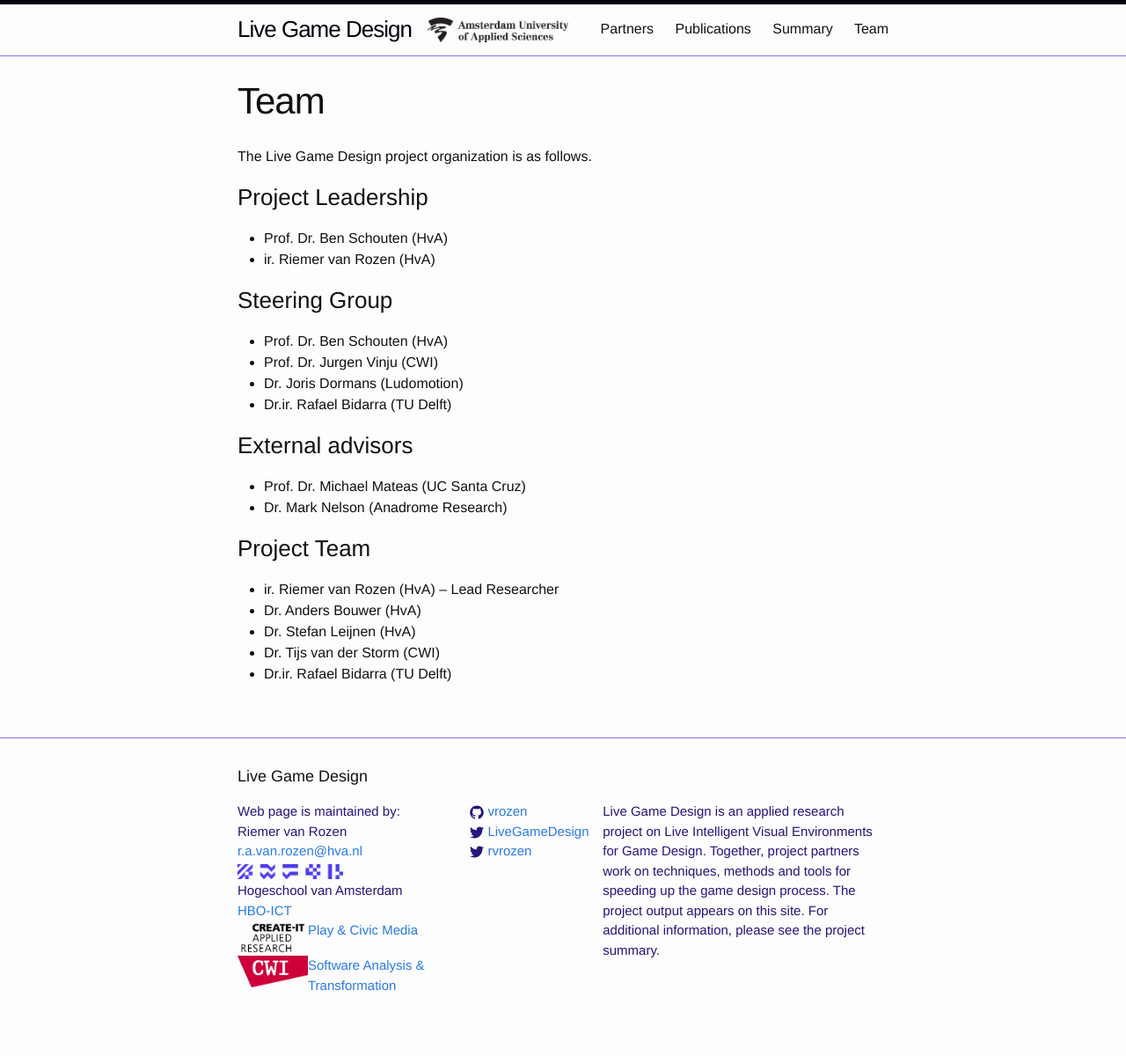
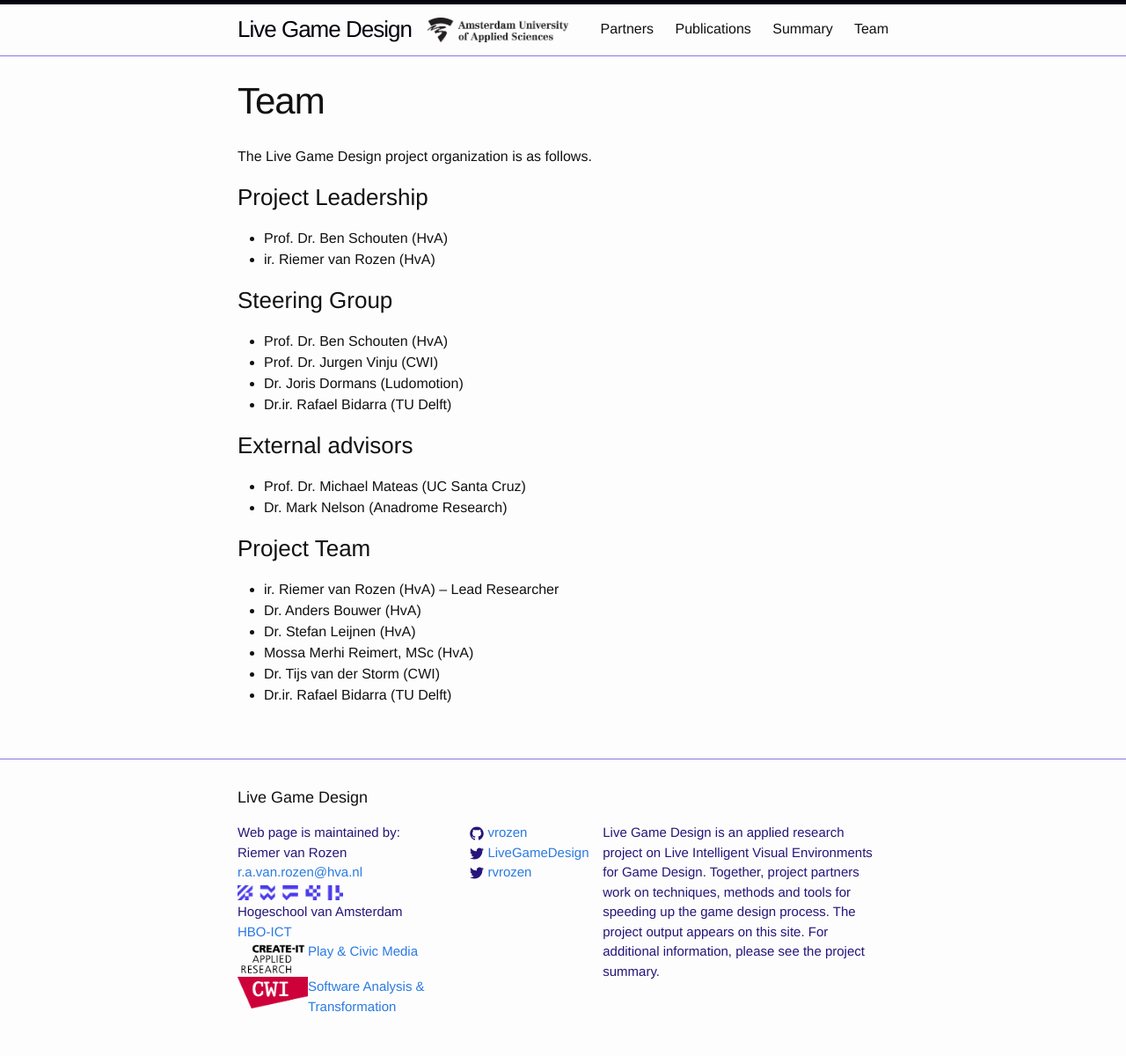
Before and after one commit to LiveGameDesign/LiveGameDesign.github.io, a Jekyll site: the page built from team.md, in a window 1280 px wide. Shown: the whole page at 88% size. Built offline with Jekyll 4.4.1, drawn with Linux system fonts in a browser that asks for light colours; before the commit the page ends 1176 px from its top, so only the background shows below that.

Commit message:
Added Mossa

```diff
--- a/team.md
+++ b/team.md
@@ -23,5 +23,6 @@ The Live Game Design project organization is as follows.
   * ir. Riemer van Rozen (HvA) -- Lead Researcher
   * Dr. Anders Bouwer (HvA)
   * Dr. Stefan Leijnen (HvA)
+  * Mossa Merhi Reimert, MSc (HvA)
   * Dr. Tijs van der Storm (CWI)
   * Dr.ir. Rafael Bidarra (TU Delft)
```
